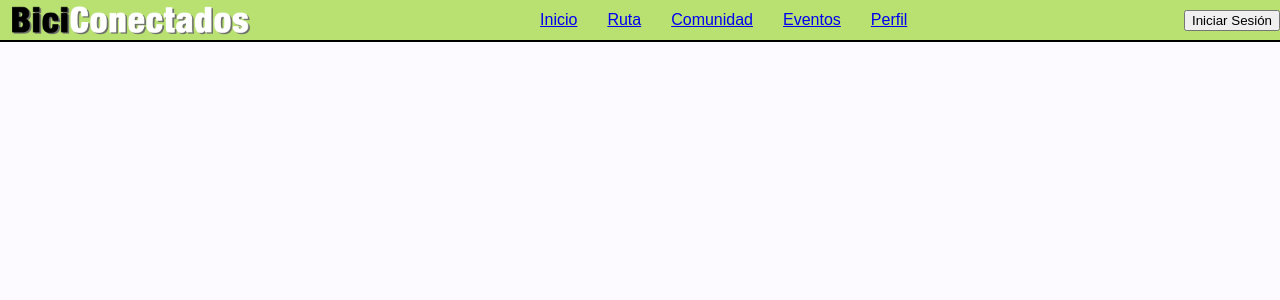
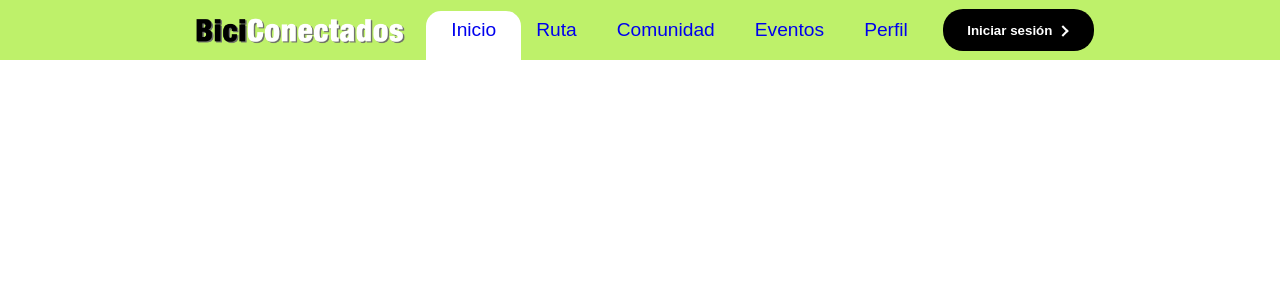
Before and after one commit to jupitaa/FrontBiciconectados, a React (Vite) app in the folder project-react-bicionectados/: page / in a window 1280 px wide. Shown: the top 300 px of the page. Built offline with nearby package versions, Linux system fonts and the light colour scheme.

Commit message:
Se agrega efecto NavBar

```diff
--- a/project-react-bicionectados/src/components/Header/Header.css
+++ b/project-react-bicionectados/src/components/Header/Header.css
@@ -1,39 +1,38 @@
 .header {
   font-family: Arial, Helvetica, sans-serif;
-  background: #b8e172;
-  border-bottom: 2px solid black;
+  background: var(--VerdePlano);
+  display: flex;
+  justify-content: center;
+  height: 60px;
 }
 .navbar {
   display: flex;
   justify-content: space-between;
   align-items: center;
+  width: 71%;
 }
 .navbar > img {
-  height: 40px;
+  height: 35px;
 }
 .navbar > ul {
   list-style: none;
   display: flex;
-  gap: 30px;
+  gap: 40px;
   padding: 0;
   margin: 10px;
 }
 .navbar > ul > li {
+
   display: flex;
   align-items: center;
 }
-.navbar > ul > li > input {
-  display: none;
+.navbar > ul > li >a {
+  z-index: 2;
+  text-decoration: none;
+  position: relative;
+  font-size: 1.2em;
 }
-.navbar > ul > li > label {
-  display: flex;
-  position: relative;
-  align-items: center;
-  font-size: 1.3rem;
-  color: black;
-  text-decoration: none;
-  cursor: pointer;
-}
+
 .profile-navbar {
   display: flex;
   flex-direction: row;
@@ -41,17 +40,18 @@
   margin: 5px;
   gap: 6px;
 }
-.profile-img {
+.profile-img-container {
   border: 2px solid;
   border-radius: 100px;
-  width: 70px;
-  height: 70px;
+  width: 50px;
+  height: 50px;
   filter: drop-shadow(0px 4px 4px rgba(0, 0, 0, 0.25));
 }
 .profile-info {
   display: flex;
   flex-direction: column;
   gap: 10px;
+  align-items: end;
 }
 .profile-navbar img {
   width: 100%;
@@ -59,33 +59,17 @@
   object-fit: cover;
   border-radius: 100px;
 }
-
-.header .navbar input:checked + .menu {
-  background-color: #e8e8e8;
-  font-weight: 600;
+.navbar > ul > li > a:before {
+  position: absolute;
+  content: "";
+  z-index: -1;
+  background: var(--fondobackgroundblanco);
+  height: var(--LineHeight);
+  bottom: var(--BottomOffset);
+  left: calc(var(--LineHeight)/-2);
+  transition: 0.3s cubic-bezier(0.03, 0.3, 0.4, 0.96);
+  border-radius: 15px 15px 0px 0px;
 }
-.header .navbar .menu:hover {
-  color: #fff;
+.navbar > ul > li > a.active:before {
+  width: calc(100% + var(--LineHeight));
 }
-.header .navbar input:checked + .menu:hover {
-  color: #1d1d29;
-}
-.header .navbar input:checked + .menu::after,
-.header .navbar input:checked + .menu::before {
-  content: "";
-  position: absolute;
-  width: 10px;
-  height: 10px;
-  background-color: #b8e172;
-  bottom: 0;
-}
-.header .navbar input:checked + .menu::after {
-  right: -10px;
-  border-bottom-left-radius: 300px;
-  box-shadow: -3px 3px 0px 3px #e8e8e8;
-}
-.header .navbar input:checked + .menu::before {
-  left: -10px;
-  border-bottom-right-radius: 300px;
-  box-shadow: 3px 3px 0px 3px #e8e8e8;
-}
--- a/project-react-bicionectados/src/components/Header/Header.jsx
+++ b/project-react-bicionectados/src/components/Header/Header.jsx
@@ -2,10 +2,12 @@ import ProfileNavBar from "./profilenavbar";
 import "./Header.css";
 import { Link } from "react-router-dom";
 import { useState } from "react";
-import ButtonLogin from "../buttons/ButtonLogin"
+import ButtonLogin from "../buttons/ButtonLogin";
 
 export default function Header({ inicio, publicaciones, noticias }) {
   const [menu, setMenu] = useState("inicio");
+  const [logged, setLogged] = useState(false);
+
   return (
     <header className="header">
       <nav className="navbar">
@@ -50,14 +52,19 @@ export default function Header({ inicio, publicaciones, noticias }) {
           <li>
             <Link
               to="/perfil"
-              onClick={() => setMenu("ferfil")}
+              onClick={() => setMenu("perfil")}
               className={menu === "perfil" ? "active" : ""}
             >
               Perfil
             </Link>
           </li>
         </ul>
-        <ButtonLogin />
+        {logged === true ? (
+          <ProfileNavBar name="Usuario" status="En línea" />
+        ) : (
+          <ButtonLogin  />
+        )}
+
       </nav>
     </header>
   );
--- a/project-react-bicionectados/src/components/Header/profilenavbar.jsx
+++ b/project-react-bicionectados/src/components/Header/profilenavbar.jsx
@@ -3,15 +3,15 @@ import "./Header.css";
 export default function ProfileNavBar({ name, status }) {
   return (
     <div className="profile-navbar">
-      <div className="profile-img">
+      <div className="profile-info">
+        <strong>{name}</strong>
+        <span>{status}</span>
+      </div>
+      <div className="profile-img-container">
         <img
           src="https://th.bing.com/th/id/OIP.90J8DhjWP4iox25fbgoY_AHaEK?rs=1&pid=ImgDetMain"
           alt="mono con cigarro"
         />
-      </div>
-      <div className="profile-info">
-        <strong>{name}</strong>
-        <span>{status}</span>
       </div>
     </div>
   );
--- /dev/null
+++ b/project-react-bicionectados/src/components/buttons/ButtonLogin.css
@@ -0,0 +1,59 @@
+.button-inicio-sesion {
+    --primary-color: black;
+    --secondary-color: #fff;
+    --hover-color: rgb(62, 62, 62);
+    --arrow-width: 10px;
+    --arrow-stroke: 2px;
+    box-sizing: border-box;
+    border: 0;
+    border-radius: 20px;
+    color: var(--secondary-color);
+    padding: 1em 1.8em;
+    background: var(--primary-color);
+    display: flex;
+    transition: 0.2s background;
+    align-items: center;
+    gap: 0.6em;
+    font-weight: bold;
+}
+
+.button-inicio-sesion .arrow-wrapper {
+  display: flex;
+  justify-content: center;
+  align-items: center;
+}
+
+.button-inicio-sesion .arrow {
+    margin-top: 1px;
+    width: var(--arrow-width);
+    background: var(--primary-color);
+    height: var(--arrow-stroke);
+    position: relative;
+    transition: 0.2s;
+}
+
+.button-inicio-sesion .arrow::before {
+    content: "";
+    box-sizing: border-box;
+    position: absolute;
+    border: solid var(--secondary-color);
+    border-width: 0 var(--arrow-stroke) var(--arrow-stroke) 0;
+    display: inline-block;
+    top: -3px;
+    right: 3px;
+    transition: 0.2s;
+    padding: 3px;
+    transform: rotate(-45deg);
+}
+
+.button-inicio-sesion:hover {
+  background-color: var(--hover-color);
+}
+
+.button-inicio-sesion:hover .arrow {
+  background: var(--secondary-color);
+}
+
+.button-inicio-sesion:hover .arrow:before {
+  right: 0;
+}
--- a/project-react-bicionectados/src/components/buttons/ButtonLogin.jsx
+++ b/project-react-bicionectados/src/components/buttons/ButtonLogin.jsx
@@ -1,16 +1,21 @@
 import React from "react";
 import { useNavigate } from "react-router-dom";
+import "./ButtonLogin.css";
 
 const ButtonLogin = () => {
   const navigate = useNavigate();
 
   const handleLoginClick = () => {
-    navigate("/login");
+    {/*navigate("/login");*/}
   };
 
   return (
-    <button onClick={handleLoginClick} className="inciarsesion">
-      Iniciar Sesión
+    <button onClick={handleLoginClick} className="button-inicio-sesion">
+      Iniciar sesión
+    <div className="arrow-wrapper">
+        <div className="arrow"></div>
+
+    </div>
     </button>
   );
 };
--- a/project-react-bicionectados/src/index.css
+++ b/project-react-bicionectados/src/index.css
@@ -1,10 +1,13 @@
 :root {
   --VerdePlano: #bef16a;
-
-
+  --fondobackgroundblanco:white;
+  --BottomOffset: -20px;
+  --LineHeight: 50px;
 }
 
 body {
   margin: 0px;
   box-sizing: border-box;
+  background-color: var(--fondobackgroundblanco);
+
 }
```
